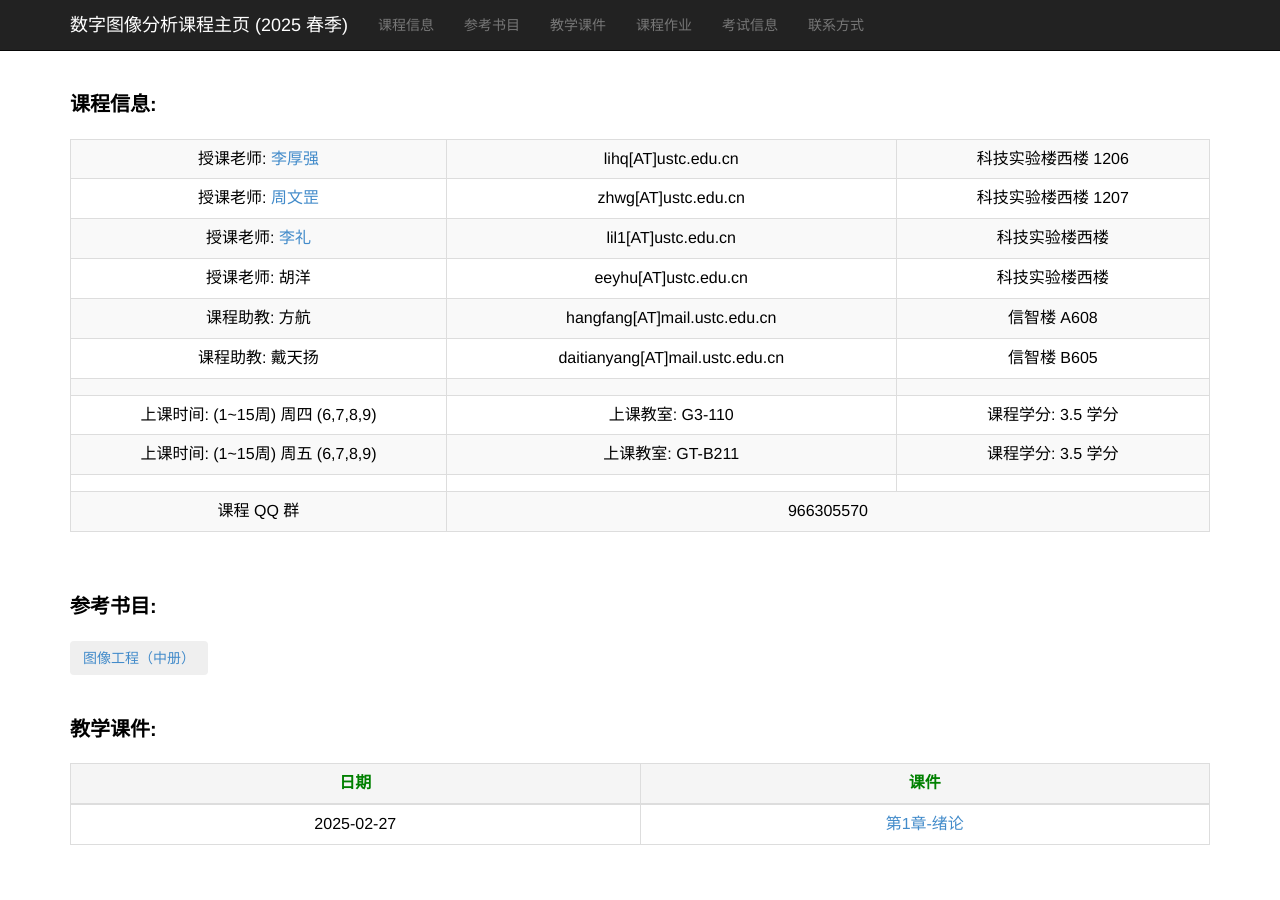
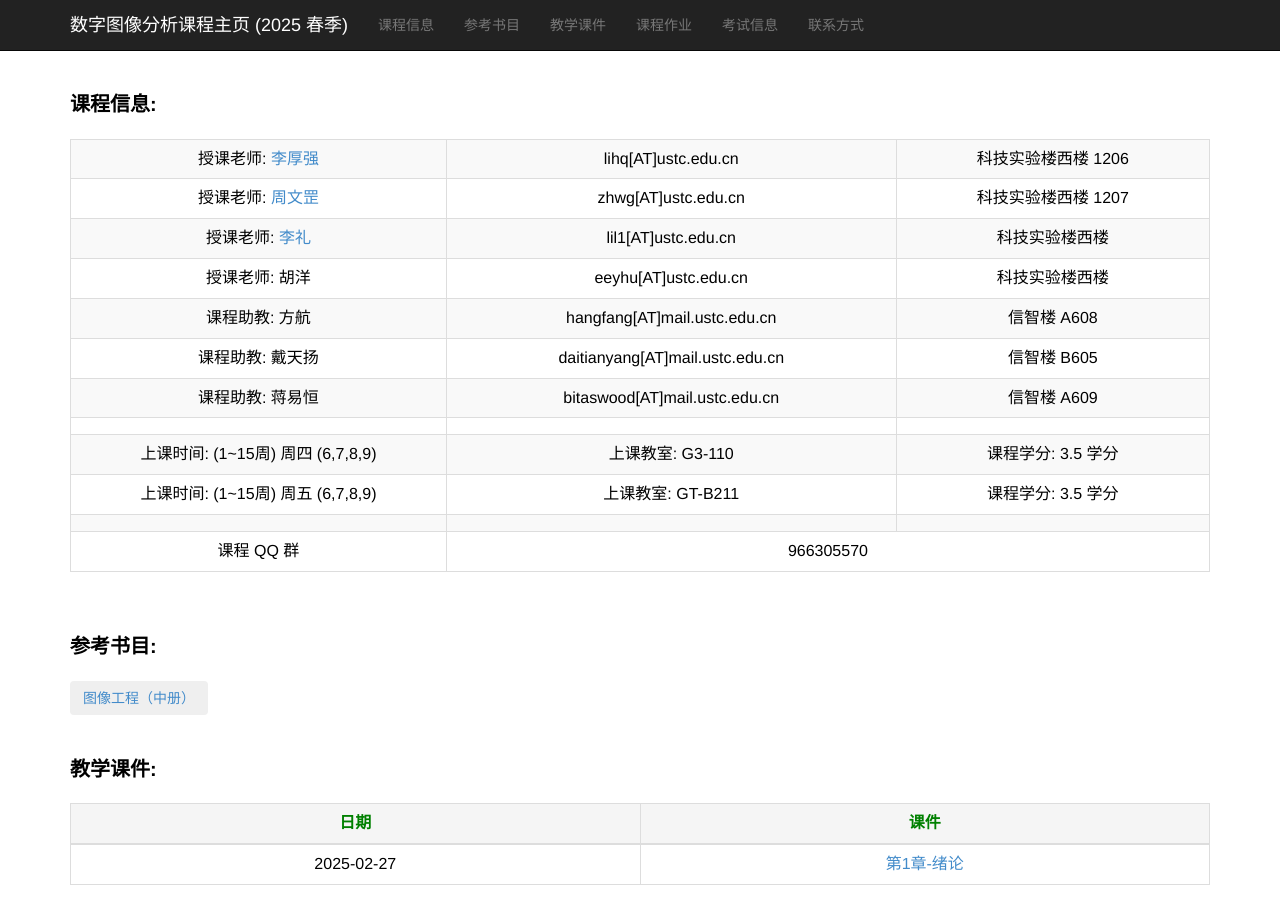
Before and after one commit to ustc-dia/ustc-dia.github.io, a Jekyll site: the page index.html, which Jekyll copies as it is, in a window 1280 px wide and 900 px high. Built offline with Jekyll 4.4.1, drawn with Linux system fonts in a browser that asks for light colours.

Commit message:
Update index.html

```diff
--- a/index.html
+++ b/index.html
@@ -105,6 +105,12 @@
                     <!-- <td width="20%"></td> -->
                 </tr>
 
+                <tr>
+                    <td width="33%">课程助教: 蒋易恒</a></td>
+                    <td>bitaswood[AT]mail.ustc.edu.cn</td>
+                    <td>信智楼 A609</td>
+                    <!-- <td width="20%"></td> -->
+                </tr>
 
 
                 <tr>
```
